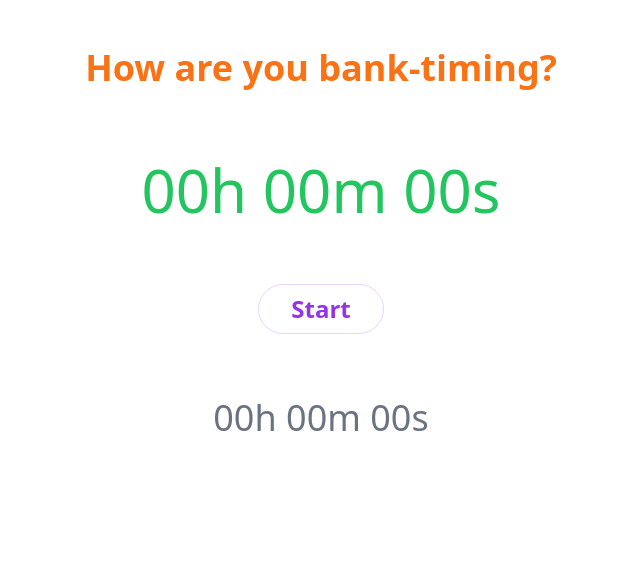
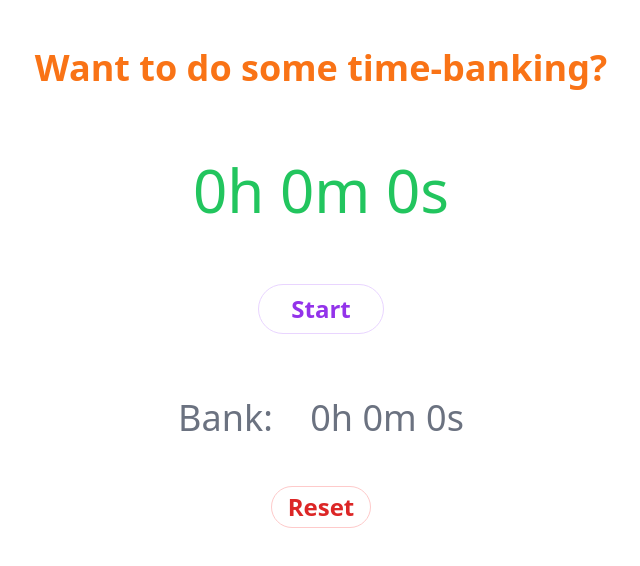
Before and after one commit to rbergara/timebank-timer-demo, a Next.js app: page / in a window 1280 px wide. Shown: the top 566 px of the page, without its empty margins (319-959 px from the left). Built offline with nearby package versions, Linux system fonts and the light colour scheme.

Commit message:
basic timebanking funcionality

```diff
--- a/components/Counter.jsx
+++ b/components/Counter.jsx
@@ -1,11 +1,12 @@
 import { React } from "react";
-import Button from "./Button";
+import CounterButton from "./CounterButton";
 
-const Counter = () => {
+const Counter = ({ current, handleToggleState, running }) => {
   return (
     <div className='mt-2 flex flex-col items-center gap-y-8'>
-      <p className='text-3xl md:text-6xl text-green-500'>00h 00m 00s</p>
-      <Button />
+      <p className='text-3xl md:text-6xl text-green-500'>{current}</p>
+      <CounterButton handleToggleState={handleToggleState} running={running}/>
+      {running}
     </div>
   )
 }
--- a/components/Button.jsx
+++ b/components/CounterButton.jsx
@@ -1,15 +1,19 @@
 import { React } from "react";
 
-const Button = () => {
+const CounterButton = ({ handleToggleState, running }) => {
+
+  const buttonLabel = running === true ? 'Stop' : 'Start';
+
   return (
     <button className="
       mt-8 px-8 py-2 text-xl md:text-2xl text-purple-600 font-semibold rounded-full border border-purple-200
       hover:text-white hover:bg-purple-600 hover:border-transparent
       focus:outline-none focus:ring-2 focus:ring-purple-600 focus:ring-offset-2"
+      onClick={handleToggleState}
     >
-      Start
+      { buttonLabel }
     </button>
   )
 }
 
-export default Button;
+export default CounterButton;
--- a/components/Header.jsx
+++ b/components/Header.jsx
@@ -4,7 +4,7 @@ const Header = () => {
   return (
     <header className='mx-auto mt-4'>
       <h1 className='text-2xl mt-8 md:text-4xl font-bold text-orange-500 mx-auto'>
-          How are you bank-timing?
+          Want to do some time-banking?
       </h1>
     </header>
   )
--- /dev/null
+++ b/components/ResetButton.jsx
@@ -0,0 +1,17 @@
+import { React } from "react";
+
+const ResetButton = ({ handleReset }) => {
+
+  return (
+    <button className="
+      mt-12 px-4 py-1 text-xl md:text-2xl text-red-600 font-semibold rounded-full border border-red-200
+      hover:text-white hover:bg-red-600 hover:border-transparent
+      focus:outline-none focus:ring-2 focus:ring-red-600 focus:ring-offset-2"
+      onClick={handleReset}
+    >
+      Reset
+    </button>
+  )
+}
+
+export default ResetButton;
--- a/components/Timebank.jsx
+++ b/components/Timebank.jsx
@@ -1,9 +1,14 @@
 import React from 'react'
+import ResetButton from './ResetButton';
 
-const Timebank = () => {
+const Timebank = ({ accumulated, handleReset }) => {
   return (
-    <div className='mt-8'>
-      <p className='text-2xl md:text-4xl text-gray-500'>00h 00m 00s</p>
+    <div className='mt-8 flex flex-col items-center'>
+      <p className='text-2xl md:text-4xl text-gray-500'>
+        <span>Bank:&nbsp;&nbsp;&nbsp;&nbsp;</span>
+        { accumulated }
+      </p>
+      <ResetButton handleReset={handleReset}/>
     </div>
   )
 }
--- a/components/TimebankContainer.jsx
+++ b/components/TimebankContainer.jsx
@@ -1,12 +1,59 @@
-import React from "react"
+import React, { useEffect, useRef, useState } from "react"
 import Counter from '../components/Counter';
 import Timebank from '../components/Timebank';
 
+function statusReducer(status, action) {
+  switch(action.type) {
+    case 'start':
+      return {status: 'running'};
+    case 'stop':
+      return {status: 'idle'};
+    default:
+      return {status: 'idle'};
+  }
+}
+
+function displayTime(amount) {
+	let hours = Math.floor(amount / (1000 * 60 * 60));
+	let minutes = Math.floor((amount % (1000 * 60 * 60)) / (1000 * 60));
+	let seconds = Math.floor((amount % (1000 * 60)) / 1000);
+	return `${hours}h ${minutes}m ${seconds}s`;
+}
+
 const TimebankContainer = () => {
+
+  const [accumulated, setAccumulated] = useState(0);
+  const [current, setCurrent] = useState(0);
+  const [running, setRunning] = useState(false);
+  const intervalRef = useRef();
+
+  useEffect(() => {
+    if (running) {
+      const started = new Date().getTime();
+      const intrvlId = setInterval(function() {
+        setCurrent(new Date().getTime() - started);
+      }, 1000)
+      intervalRef.current = intrvlId;
+    } else {
+      setAccumulated(a => a += current);
+      setCurrent(0);
+      clearInterval(intervalRef.current);
+    }
+  // eslint-disable-next-line react-hooks/exhaustive-deps
+  },[running]);
+
+  const handleToggleState = () => {
+    setRunning(!running);
+  }
+
+  const handleReset = () => {
+    setAccumulated(0);
+  }
+
   return (
     <div className="flex flex-col items-center gap-y-8">
-      <Counter />
-      <Timebank />
+      <Counter current={displayTime(current)} handleToggleState={handleToggleState} running={running}/>
+      <Timebank accumulated={displayTime(accumulated)} handleReset={handleReset}/>
     </div>
   )
 }
```
